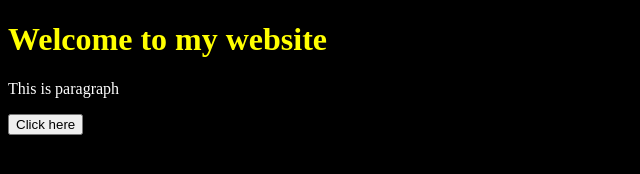
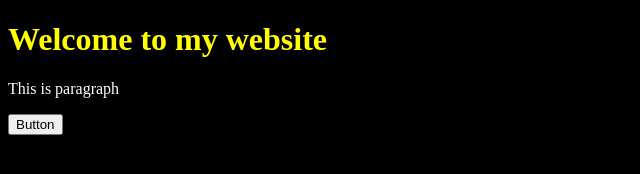
Before and after one commit to maliknaik/maliknaik.github.io, a plain HTML site: page index.html in a window 1280 px wide. Shown: the full height of the page, 0-640 px from the left. Drawn offline with Linux system fonts and the light colour scheme.

Commit message:
Update index.html

```diff
--- a/index.html
+++ b/index.html
@@ -7,6 +7,6 @@
 <body>
 <h1>Welcome to my website</h1>
 <p>This is paragraph</p>
-<button>Click here</button>
+<button>Button</button>
 </body>
 </html>
```
